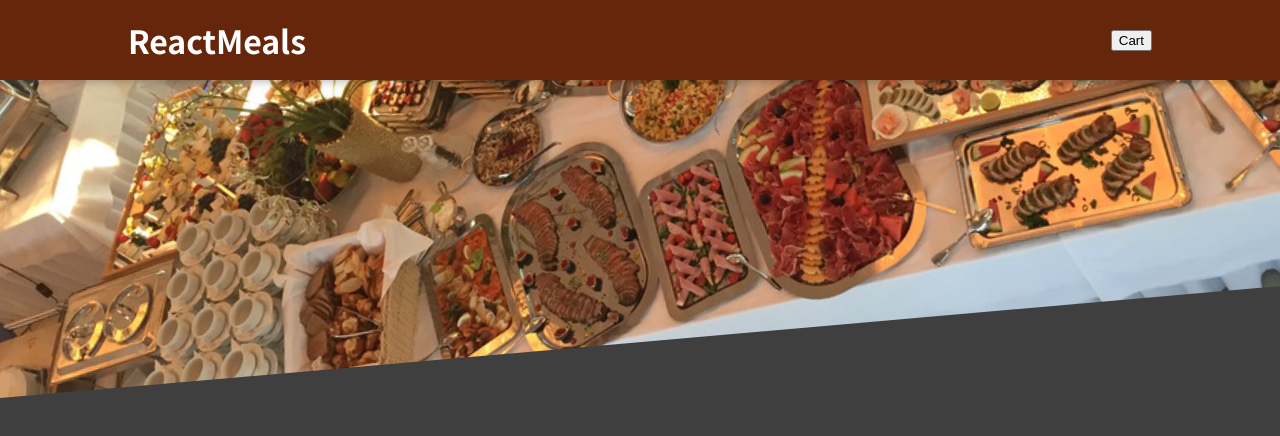
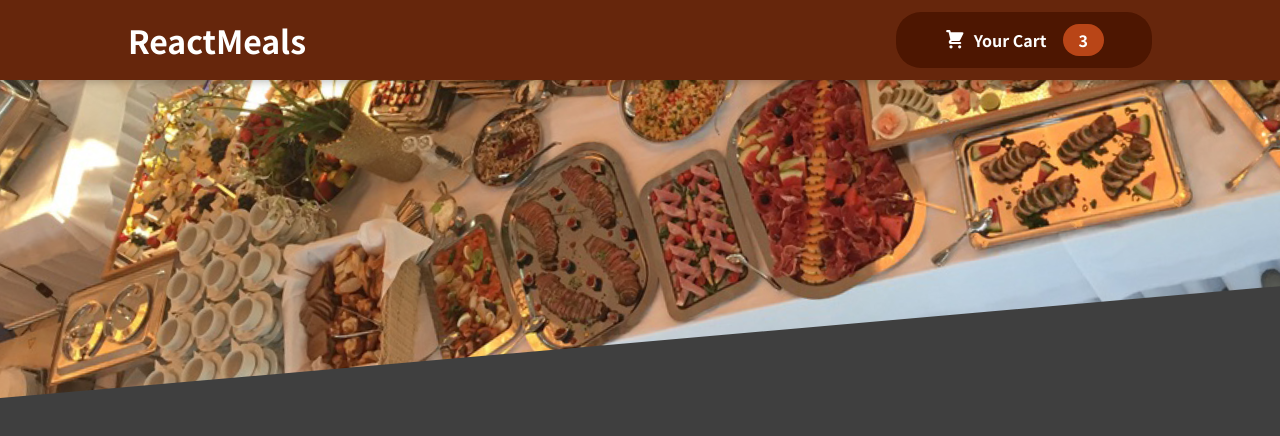
Before and after one commit to mays4/Order-Food-App, a React (Create React App) app: page / in a window 1280 px wide. Shown: the top 436 px of the page. Built offline with nearby package versions, Linux system fonts and the light colour scheme.

Commit message:
adding cart button

```diff
--- a/src/components/Layout/Header.js
+++ b/src/components/Layout/Header.js
@@ -1,12 +1,14 @@
 import { Fragment } from 'react';
 import classes from './Header.module.css';
 import mealsImage from '../assets/meals.jpeg';
+import HeaderCart from './HeaderCartButton';
  const Header=(props)=>{
   return(<Fragment>
     <header className={classes.header}><h1>
     ReactMeals
       </h1>
-      <button>Cart</button></header>
+     <HeaderCart/>
+      </header>
     <div className={classes['main-image']}>
       <img src={mealsImage} alt="A table full of delicious food"/>
     </div>
--- /dev/null
+++ b/src/components/Layout/HeaderCart.module.css
@@ -0,0 +1,59 @@
+button {
+  cursor: pointer;
+  font: inherit;
+  border: none;
+  background-color: #4d1601;
+  color: white;
+  padding: 0.75rem 3rem;
+  display: flex;
+  justify-content: space-around;
+  align-items: center;
+  border-radius: 25px;
+  font-weight: bold;
+}
+
+.button:hover,
+.button:active {
+  background-color: #2c0d00;
+}
+
+.icon {
+  width: 1.35rem;
+  height: 1.35rem;
+  margin-right: 0.5rem;
+}
+
+.badge {
+  background-color: #b94517;
+  padding: 0.25rem 1rem;
+  border-radius: 25px;
+  margin-left: 1rem;
+  font-weight: bold;
+}
+
+.button:hover .badge,
+.button:active .badge {
+  background-color: #92320c;
+}
+
+.bump {
+  animation: bump 300ms ease-out;
+}
+
+@keyframes bump {
+  0% {
+    transform: scale(1);
+  }
+  10% {
+    transform: scale(0.9);
+  }
+  30% {
+    transform: scale(1.1);
+  }
+  50% {
+    transform: scale(1.15);
+  }
+  100% {
+    transform: scale(1);
+  }
+}
--- a/src/components/Layout/HeaderCartButton.js
+++ b/src/components/Layout/HeaderCartButton.js
@@ -0,0 +1,14 @@
+import classes from './HeaderCart.module.css'
+import CartIcon from '../Cart/CartIcon'
+const HeaderCart = (props)=>{
+return(
+  <button className={classes.button}>
+    <span className={classes.icon}>
+      <CartIcon></CartIcon>
+    </span>
+    <span>Your Cart</span>
+    <span className={classes.badge}>3</span>
+  </button>
+)
+}
+export default HeaderCart
```
